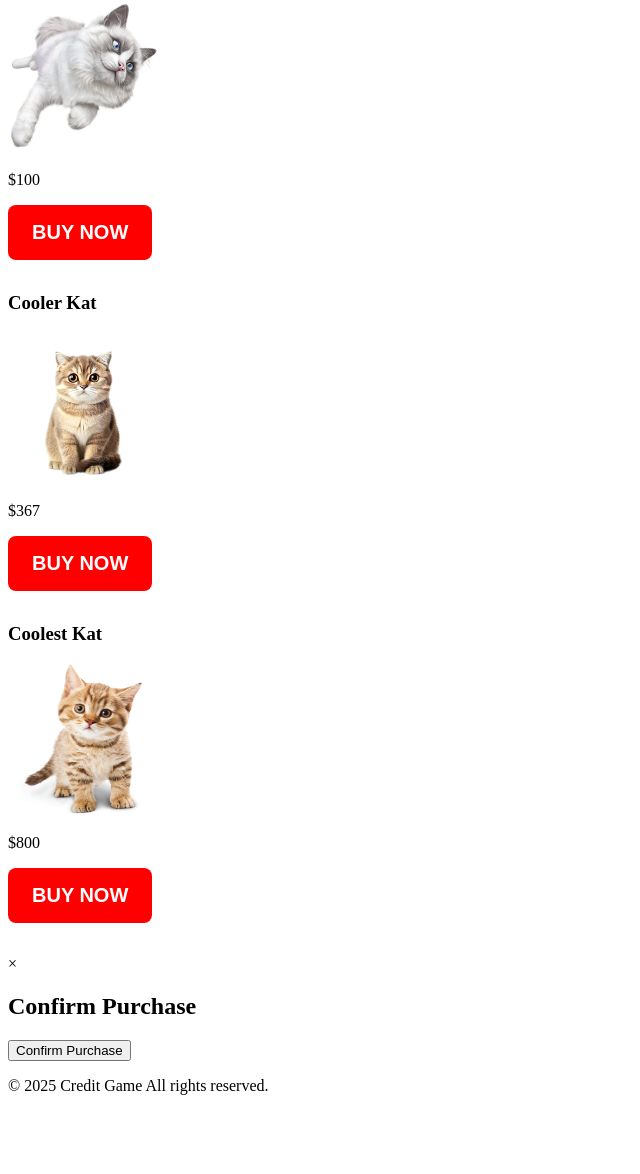
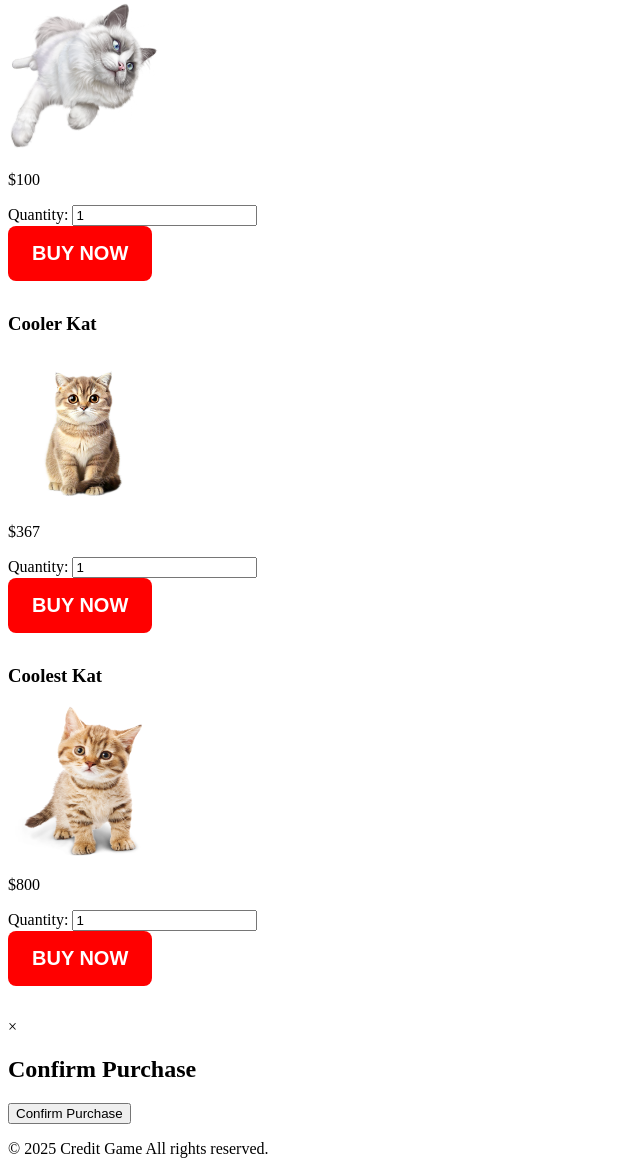
Before and after one commit to jforbes02/Credit, a Python web app: template templates/store.html in a window 1280 px wide. Shown: the part 316-1490 px from the top of the page, without its empty margins (0-640 px from the left). Before the commit the page ends 1411 px from the top, so only its background shows below. Run offline with Jinja, Linux system fonts and the light colour scheme; the template is opened without the code that fills it, so the values that code supplies are empty.

Commit message:
working on having multiple items show on dashboard

```diff
--- a/app.py
+++ b/app.py
@@ -10,7 +10,7 @@ App that
 1. Creates profile for users  ✔
 2. Provides new users a credit line based on age ✔
 3. Has the user play rock-paper-scissors in order to pay back "credit" ✔
-4. Allow users to buy things with credit
+4. Allow users to buy things with credit ✔
 5. Gives penalty to people that go over the credit limit
 More needs realized afterwards
 6. Something that provides weekly debt
@@ -186,7 +186,8 @@ def make_purchase():
     if item_id:
         item = Item.query.get(item_id)
         if item:
-            current_user.items.append(item)
+            for i in range(quantity):
+                current_user.items.append(item)
             db.session.commit()
             flash(f'Success!')
         else:
--- a/database.py
+++ b/database.py
@@ -52,6 +52,7 @@ class Item(db.Model):
         return f'<Item {self.id}: {self.name}>'
 
 u_items = db.Table('u_items',
-                   db.Column('user_id', db.Integer, db.ForeignKey('user.id'), primary_key=True),
+                   db.Column('id', db.Integer, primary_key=True),
+                   db.Column('user_id', db.Integer, db.ForeignKey('user.id'), nullable=False),
                    db.Column('item_id', db.Integer, db.ForeignKey('item.id'), nullable=False),
                    db.Column('purchase_time', db.DateTime, nullable=False, default=datetime.utcnow))
--- a/templates/store.html
+++ b/templates/store.html
@@ -18,6 +18,10 @@
                 <h3>Cool Kat</h3>
                 <img src="/static/cat.png" alt="cat", width="150", height="150">
                 <p class="product-price">$100</p>
+                <div class="quantity-select">
+                    <label for="quantity1">Quantity:</label>
+                    <input type="number" id="quantity1" name="quantity1" class="quantity-input" min="1" value="1">
+                </div>
                 <button class="buy-btn" data-item="1" data-price="100">Buy Now</button>
             </div>
         </div> <!-- Item One -->
@@ -27,6 +31,10 @@
                 <h3>Cooler Kat</h3>
                 <img src="/static/cat1.png" alt="cat", width="150", height="150">
                 <p class="product-price">$367</p>
+                <div class="quantity-select">
+                    <label for="quantity2">Quantity:</label>
+                    <input type="number" id="quantity2" name="quantity2" class="quantity-input" min="1" value="1">
+                </div>
                 <button class="buy-btn" data-item="2" data-price="367">Buy Now</button>
             </div>
         </div> <!-- Item 2 -->
@@ -36,6 +44,10 @@
                 <h3>Coolest Kat</h3>
                 <img src="/static/cat2.png" alt="cat", width="150", height="150">
                 <p class="product-price">$800</p>
+                <div class="quantity-select">
+                    <label for="quantity3">Quantity:</label>
+                    <input type="number" id="quantity3" name="quantity3" class="quantity-input" min="1" value="1">
+                </div>
                 <button class="buy-btn" data-item="3" data-price="800">Buy Now</button>
             </div>
         </div> <!-- Item 3 -->
@@ -46,11 +58,14 @@
                 <h2>Confirm Purchase</h2>
                 <p id="modal-item-name"></p>
                 <p id="modal-item-price"></p>
+                <p id="modal-item-quantity"></p>
+                <p id="modal-total-price"></p>
 
                 <form action="{{ url_for('make_purchase') }}" method="POST">
                     <input type="hidden" id="amount" name="amount" value="">
                     <input type="hidden" id="description" name="description" value="">
                     <input type="hidden" id="item_id" name="item_id" value="">
+                    <input type="hidden" id="quantity" name="quantity" value="1">
                     <button type="submit" class="confirm-purchase-btn">Confirm Purchase</button>
 
                 </form>
@@ -66,10 +81,13 @@
         const closeModal = document.querySelector('.close-modal');//closes box
         const modalItemName = document.getElementById("modal-item-name");
         const modalItemPrice = document.getElementById("modal-item-price"); //shows user what they are going to purchase
+        const modalItemQuantity = document.getElementById("modal-item-quantity");
+        const modalTotalPrice = document.getElementById("modal-total-price");
 
         const amountInput = document.getElementById("amount");
         const description = document.getElementById("description");
         const itemIDInput = document.getElementById("item_id");
+        const quantityInput = document.getElementById("quantity");
         //hidden form fields that send purchase info to app
 
         buy.forEach(button => { //click functionality for each button
@@ -77,13 +95,18 @@
                 const price = this.getAttribute("data-price");
                 const itemId = this.getAttribute("data-item");
                 const iName = this.parentElement.querySelector('h3').textContent;
-
+                const quantityElement = this.parentElement.querySelector('.quantity-input');
+                const quantity = parseInt(quantityElement.value);
+                const totalPrice = price * quantity;
                 //modal work
                 modalItemName.textContent = iName; //text from the Name of items
                 modalItemPrice.textContent = price; //text of the price of the value
+                modalItemQuantity.textContent = quantity;
+                modalTotalPrice.textContent = totalPrice;
                 //hidden forms
                 amountInput.value = price;
-                description.value = iName;
+                quantityInput.value = quantity;
+                description.value = quantity + iName;
                 itemIDInput.value = itemId;
 
                 modal.style.display = "block";
```
Also changed, not shown: templates/dashboard.html (+5 -16 lines).
